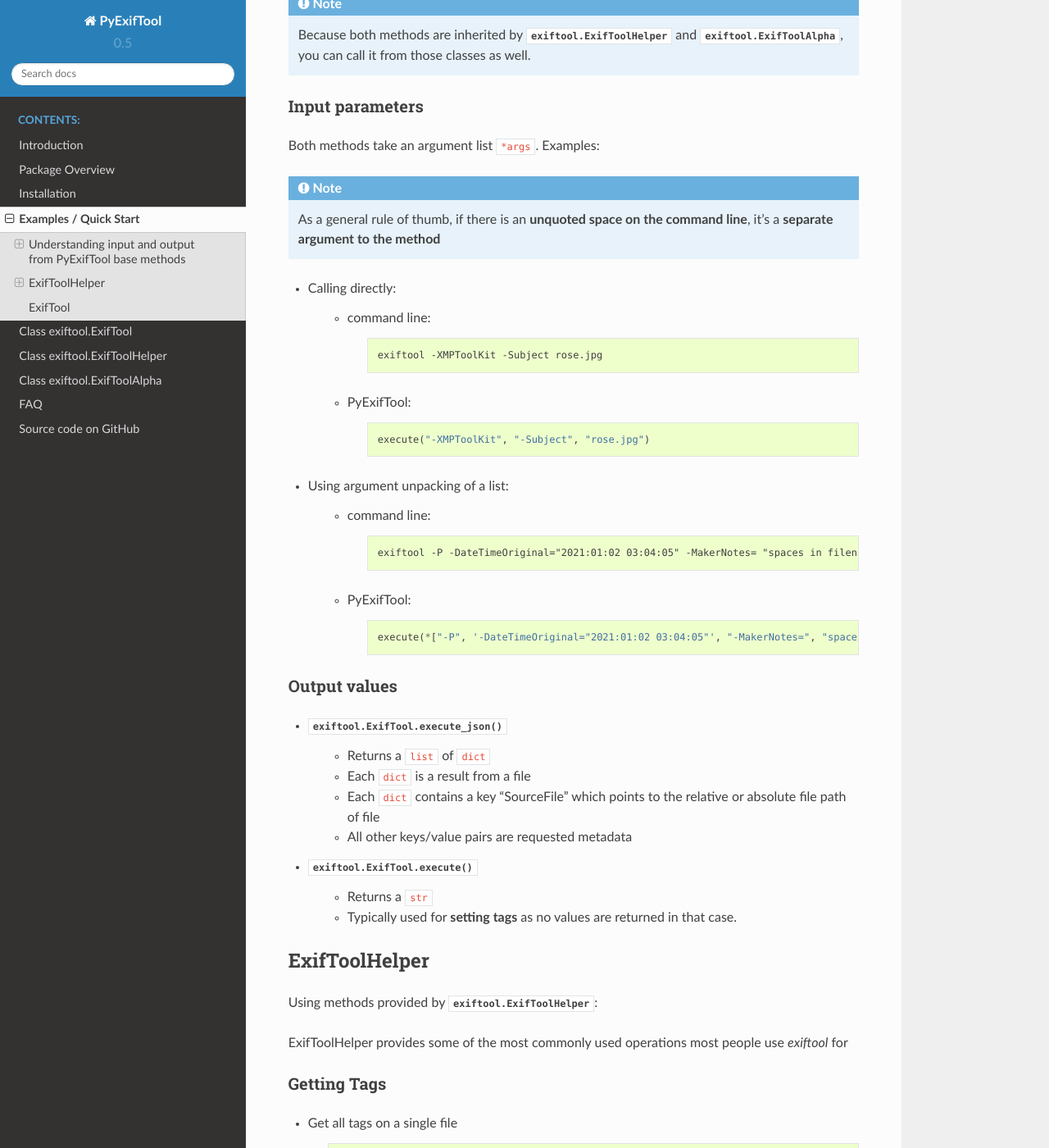
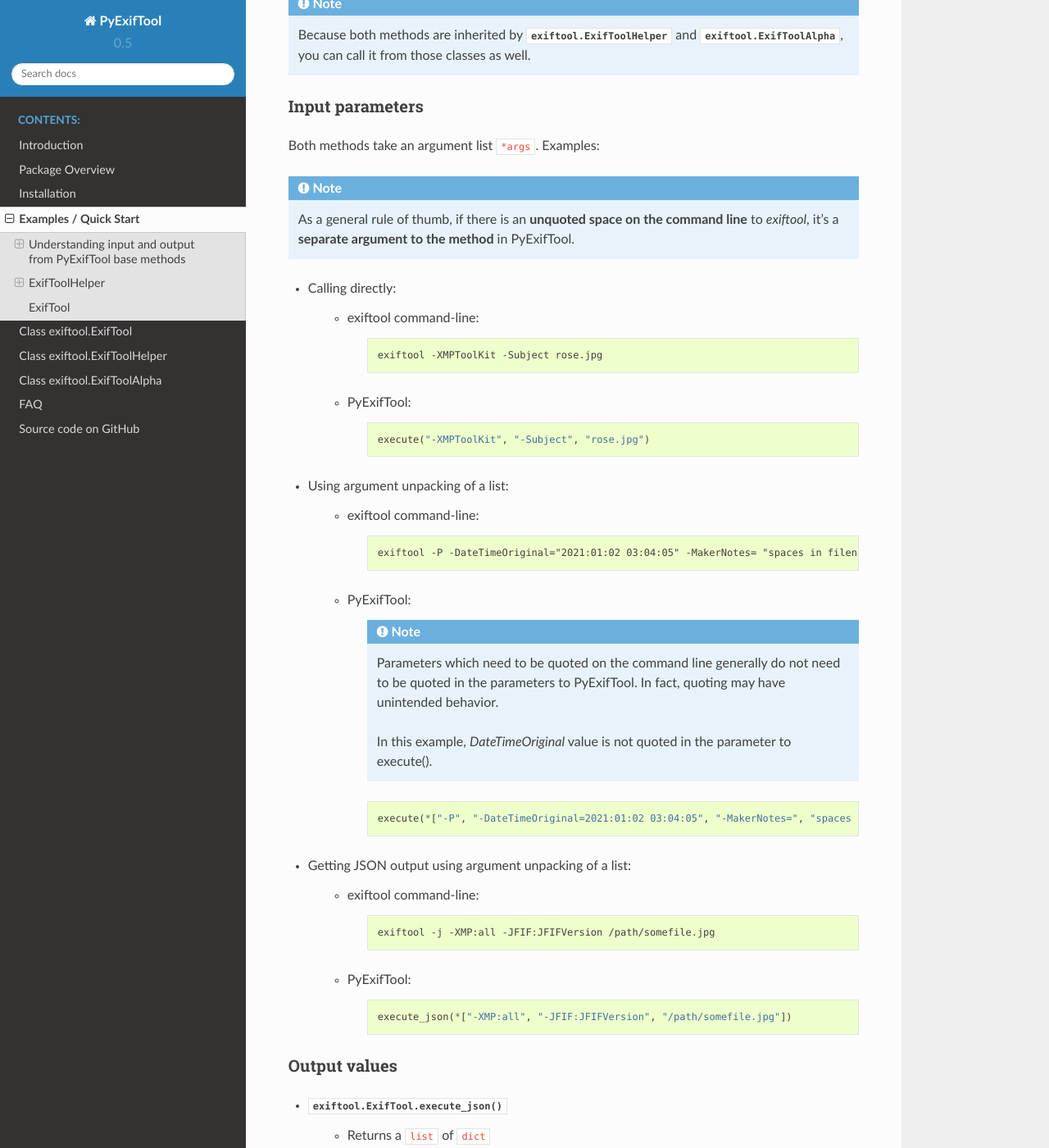
Before and after one commit to smarnach/pyexiftool, a Sphinx documentation site: the page built from docs/source/examples.rst, in a window 1280 px wide and 1400 px high, scrolled down 475 px. Shown: the whole window at 82% size. Built offline with Sphinx 7.4.7 and the Read the Docs theme 2.0.0, drawn with Linux system fonts in a browser that asks for light colours; some of the changed text lies outside the part shown.

Commit message:
Docstring updates, and examples and FAQ updates

```diff
--- a/docs/source/examples.rst
+++ b/docs/source/examples.rst
@@ -30,11 +30,11 @@
 
 .. note::
 
-    As a general rule of thumb, if there is an **unquoted space on the command line**, it's a **separate argument to the method**
+    As a general rule of thumb, if there is an **unquoted space on the command line** to *exiftool*, it's a **separate argument to the method** in PyExifTool.
 
 * Calling directly:
 
-    * command line:
+    * exiftool command-line:
 
         .. code-block:: text
 
@@ -48,7 +48,7 @@
 
 * Using argument unpacking of a list:
 
-    * command line:
+    * exiftool command-line:
 
         .. code-block:: text
 
@@ -56,9 +56,30 @@
 
     * PyExifTool:
 
+        .. note::
+
+            Parameters which need to be quoted on the command line generally do not need to be quoted in the parameters to PyExifTool.  In fact, quoting may have unintended behavior.
+
+            In this example, *DateTimeOriginal* value is not quoted in the parameter to execute().
+
         .. code-block::
 
-            execute(*["-P", '-DateTimeOriginal="2021:01:02 03:04:05"', "-MakerNotes=", "spaces in filename.jpg"])
+            execute(*["-P", "-DateTimeOriginal=2021:01:02 03:04:05", "-MakerNotes=", "spaces in filename.jpg"])
+
+
+* Getting JSON output using argument unpacking of a list:
+
+    * exiftool command-line:
+
+        .. code-block:: text
+
+            exiftool -j -XMP:all -JFIF:JFIFVersion /path/somefile.jpg
+
+    * PyExifTool:
+
+        .. code-block::
+
+            execute_json(*["-XMP:all", "-JFIF:JFIFVersion", "/path/somefile.jpg"])
 
 
 Output values
@@ -127,7 +148,7 @@
         Dict: Composite:ImageSize = 70 46
         Dict: Composite:Megapixels = 0.00322
 
-* Get some tags multiple files
+* Get some tags in multiple files
 
     .. code-block::
 
```
Also changed, not shown: docs/source/faq.rst (+35 -3 lines), 2 other files.
